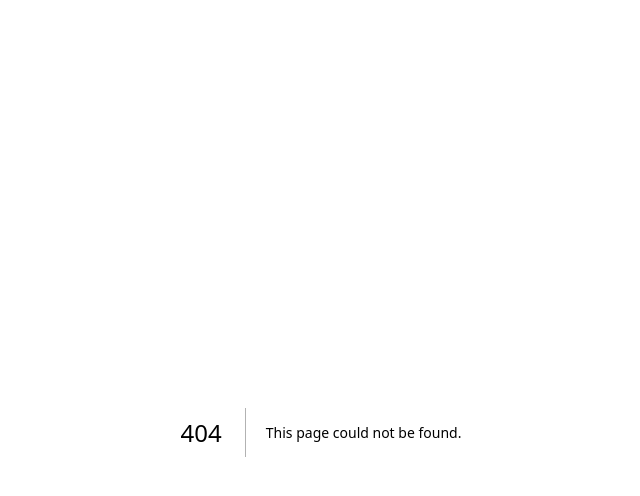
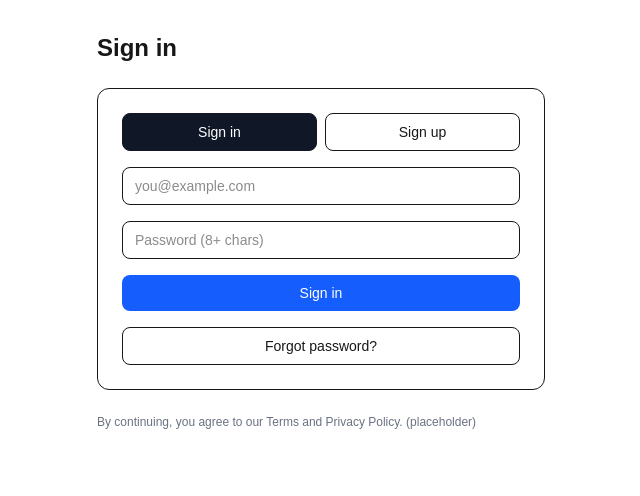
Before and after one commit to ryoichiben/project-manager-app, a Next.js app: page /login in a window 1280 px wide. Before the commit this address had no page. Shown: the top 496 px of the page, without its empty margins (319-959 px from the left). Built offline with nearby package versions, Linux system fonts and the light colour scheme; no server answers.

Commit message:
Add Email/Pass Login Functions

```diff
--- /dev/null
+++ b/app/auth/callback/page.tsx
@@ -0,0 +1,34 @@
+"use client";
+
+import { useEffect } from "react";
+import { useRouter } from "next/navigation";
+import { supabase } from "../../../lib/supabaseClient";
+
+export default function AuthCallbackPage() {
+  const router = useRouter();
+
+  useEffect(() => {
+    const run = async () => {
+      const url = new URL(window.location.href);
+      const code = url.searchParams.get("code");
+
+      if (code) {
+        const { error } = await supabase.auth.exchangeCodeForSession(code);
+        if (error) {
+          console.error(error);
+          router.replace("/login");
+          return;
+        }
+      }
+      router.replace("/projects");
+    };
+
+    run();
+  }, [router]);
+
+  return (
+    <main className="p-6">
+      <p className="text-sm text-gray-600">Signing you in...</p>
+    </main>
+  );
+}
--- /dev/null
+++ b/app/components/Header.tsx
@@ -0,0 +1,73 @@
+"use client";
+
+import { useEffect, useState } from "react";
+import { useRouter, usePathname } from "next/navigation";
+import { supabase } from "../../lib/supabaseClient";
+
+type UserInfo = {
+  id: string;
+  email: string | null;
+};
+
+export default function Header() {
+  const router = useRouter();
+  const pathname = usePathname(); // ★ 追加
+  const [user, setUser] = useState<UserInfo | null>(null);
+
+  // ★ ログイン画面ではヘッダー自体を出さない
+  if (pathname === "/login") {
+    return null;
+  }
+
+  const refreshUser = async () => {
+    const { data } = await supabase.auth.getSession();
+    const u = data.session?.user ?? null;
+    setUser(u ? { id: u.id, email: u.email ?? null } : null);
+  };
+
+  useEffect(() => {
+    refreshUser();
+    const { data: sub } = supabase.auth.onAuthStateChange(() => {
+      refreshUser();
+    });
+    return () => {
+      sub.subscription.unsubscribe();
+    };
+  }, []);
+
+  const logout = async () => {
+    await supabase.auth.signOut();
+    setUser(null);
+    router.push("/login");
+  };
+
+  return (
+    <header className="mb-8 flex items-start justify-between gap-4">
+      <div className="min-w-0">
+        <h1 className="text-xl font-bold">Project Manager</h1>
+
+        {user && (
+          <div className="mt-1 text-xs text-gray-600 space-y-0.5">
+            <div>
+              <span className="font-medium">Email:</span>{" "}
+              {user.email ?? "—"}
+            </div>
+            <div className="truncate max-w-[520px]">
+              <span className="font-medium">Auth ID:</span>{" "}
+              {user.id}
+            </div>
+          </div>
+        )}
+      </div>
+
+      {user && (
+        <button
+          onClick={logout}
+          className="shrink-0 rounded-lg border border-gray-200 px-3 py-1.5 text-sm text-gray-700 hover:bg-gray-100"
+        >
+          Logout
+        </button>
+      )}
+    </header>
+  );
+}
--- a/app/layout.tsx
+++ b/app/layout.tsx
@@ -1,32 +1,17 @@
-import type { Metadata } from "next";
-import { Geist, Geist_Mono } from "next/font/google";
 import "./globals.css";
-
-const geistSans = Geist({
-  variable: "--font-geist-sans",
-  subsets: ["latin"],
-});
-
-const geistMono = Geist_Mono({
-  variable: "--font-geist-mono",
-  subsets: ["latin"],
-});
-
-export const metadata: Metadata = {
-  title: "Create Next App",
-  description: "Generated by create next app",
-};
+import Header from "./components/Header";
 
 export default function RootLayout({
   children,
-}: Readonly<{
+}: {
   children: React.ReactNode;
-}>) {
+}) {
   return (
     <html lang="ja">
       <body className="bg-gray-50 text-gray-900">
         <div className="max-w-4xl mx-auto px-6 py-8">
-        {children}
+          <Header />
+          {children}
         </div>
       </body>
     </html>
--- /dev/null
+++ b/app/login/page.tsx
@@ -0,0 +1,138 @@
+"use client";
+
+import { useState } from "react";
+import { useRouter } from "next/navigation";
+import { supabase } from "../../lib/supabaseClient";
+
+export default function LoginPage() {
+  const router = useRouter();
+
+  const [mode, setMode] = useState<"signin" | "signup">("signin");
+  const [email, setEmail] = useState("");
+  const [password, setPassword] = useState("");
+
+  const [loading, setLoading] = useState(false);
+
+  const submit = async () => {
+    setLoading(true);
+
+    try {
+        if (mode === "signup") {
+            const { error } = await supabase.auth.signUp({
+                email,
+                password,
+            });
+
+  if (error) {
+    alert(error.message);
+    return;
+  }
+
+  // 登録完了メッセージ
+  alert(
+    "Account created. Please sign in with your email and password."
+  );
+
+  // ★ projects に行かない
+  // ★ サインイン画面に戻す
+  setMode("signin");
+  setPassword("");
+
+  return;
+}
+      // signin
+      const { error } = await supabase.auth.signInWithPassword({
+        email,
+        password,
+      });
+      if (error) {
+        alert(error.message);
+        return;
+      }
+
+      router.push("/projects");
+    } finally {
+      setLoading(false);
+    }
+  };
+
+  const resetPassword = async () => {
+    if (!email) {
+      alert("Please enter your email first.");
+      return;
+    }
+    const { error } = await supabase.auth.resetPasswordForEmail(email, {
+      redirectTo: `${location.origin}/reset-password`,
+    });
+    if (error) alert(error.message);
+    else alert("Password reset email sent.");
+  };
+
+  return (
+    <main className="max-w-md mx-auto space-y-6">
+      <h1 className="text-2xl font-bold">
+        {mode === "signin" ? "Sign in" : "Create account"}
+      </h1>
+
+      <div className="rounded-xl border bg-white p-6 space-y-4">
+        <div className="flex gap-2">
+          <button
+            onClick={() => setMode("signin")}
+            className={`flex-1 rounded-lg px-3 py-2 text-sm font-medium border ${
+              mode === "signin" ? "bg-gray-900 text-white border-gray-900" : "hover:bg-gray-50"
+            }`}
+          >
+            Sign in
+          </button>
+          <button
+            onClick={() => setMode("signup")}
+            className={`flex-1 rounded-lg px-3 py-2 text-sm font-medium border ${
+              mode === "signup" ? "bg-gray-900 text-white border-gray-900" : "hover:bg-gray-50"
+            }`}
+          >
+            Sign up
+          </button>
+        </div>
+
+        <input
+          type="email"
+          placeholder="you@example.com"
+          className="w-full rounded-lg border px-3 py-2 text-sm"
+          value={email}
+          onChange={(e) => setEmail(e.target.value)}
+          autoComplete="email"
+        />
+
+        <input
+          type="password"
+          placeholder="Password (8+ chars)"
+          className="w-full rounded-lg border px-3 py-2 text-sm"
+          value={password}
+          onChange={(e) => setPassword(e.target.value)}
+          autoComplete={mode === "signin" ? "current-password" : "new-password"}
+        />
+
+        <button
+          onClick={submit}
+          disabled={loading}
+          className="w-full rounded-lg bg-blue-600 px-4 py-2 text-sm font-medium text-white hover:bg-blue-700 disabled:opacity-60"
+        >
+          {loading ? "Please wait..." : mode === "signin" ? "Sign in" : "Create account"}
+        </button>
+
+        {mode === "signin" && (
+          <button
+            onClick={resetPassword}
+            className="w-full rounded-lg border px-4 py-2 text-sm font-medium hover:bg-gray-50"
+          >
+            Forgot password?
+          </button>
+        )}
+      </div>
+
+      <p className="text-xs text-gray-500">
+        By continuing, you agree to our Terms and Privacy Policy. (placeholder)
+      </p>
+    </main>
+  );
+}
--- a/app/projects/page.tsx
+++ b/app/projects/page.tsx
@@ -81,10 +81,11 @@ export default function ProjectsPage() {
         name: name.trim(),
         description: description.trim() || null,
       });
+
       if (error) {
         console.error(error);
-        alert("Failed to create project");
-        return;
+        alert(`${error.code ?? ""} ${error.message ?? ""} ${error.details ?? ""}`.trim());
+
       }
       closeModal();
       await loadProjects();
@@ -103,9 +104,10 @@ export default function ProjectsPage() {
 
       if (error) {
         console.error(error);
-      alert("Failed to update project");
+        alert(`${error.code ?? ""} ${error.message ?? ""} ${error.details ?? ""}`.trim());
         return;
       }
+
     closeModal();
     await loadProjects();
   };
@@ -116,10 +118,11 @@ export default function ProjectsPage() {
     if (!ok) return;
 
     const { error } = await supabase.from("projects").delete().eq("id", id);
+
       if (error) {
         console.error(error);
-      alert("Failed to delete project");
-      return;
+        alert(`${error.code ?? ""} ${error.message ?? ""} ${error.details ?? ""}`.trim());
+
     }
     await loadProjects();
   };
--- /dev/null
+++ b/app/reset-password/page.tsx
@@ -0,0 +1,50 @@
+"use client";
+
+import { useState } from "react";
+import { useRouter } from "next/navigation";
+import { supabase } from "../../lib/supabaseClient";
+
+export default function ResetPasswordPage() {
+  const router = useRouter();
+  const [password, setPassword] = useState("");
+  const [loading, setLoading] = useState(false);
+
+  const updatePassword = async () => {
+    setLoading(true);
+    try {
+      const { error } = await supabase.auth.updateUser({ password });
+      if (error) {
+        alert(error.message);
+        return;
+      }
+      alert("Password updated.");
+      router.push("/projects");
+    } finally {
+      setLoading(false);
+    }
+  };
+
+  return (
+    <main className="max-w-md mx-auto space-y-6">
+      <h1 className="text-2xl font-bold">Reset password</h1>
+
+      <div className="rounded-xl border bg-white p-6 space-y-4">
+        <input
+          type="password"
+          placeholder="New password"
+          className="w-full rounded-lg border px-3 py-2 text-sm"
+          value={password}
+          onChange={(e) => setPassword(e.target.value)}
+          autoComplete="new-password"
+        />
+        <button
+          onClick={updatePassword}
+          disabled={loading}
+          className="w-full rounded-lg bg-blue-600 px-4 py-2 text-sm font-medium text-white hover:bg-blue-700 disabled:opacity-60"
+        >
+          {loading ? "Please wait..." : "Update password"}
+        </button>
+      </div>
+    </main>
+  );
+}
--- /dev/null
+++ b/lib/supabase/browser.ts
@@ -0,0 +1,8 @@
+import { createBrowserClient } from "@supabase/ssr";
+
+export function createSupabaseBrowser() {
+  return createBrowserClient(
+    process.env.NEXT_PUBLIC_SUPABASE_URL!,
+    process.env.NEXT_PUBLIC_SUPABASE_ANON_KEY!
+  );
+}
--- a/lib/supabaseClient.ts
+++ b/lib/supabaseClient.ts
@@ -1,6 +1,6 @@
 import { createClient } from "@supabase/supabase-js";
 
-const supabaseUrl = process.env.NEXT_PUBLIC_SUPABASE_URL!;
-const supabaseAnonKey = process.env.NEXT_PUBLIC_SUPABASE_ANON_KEY!;
-
-export const supabase = createClient(supabaseUrl, supabaseAnonKey);
+export const supabase = createClient(
+  process.env.NEXT_PUBLIC_SUPABASE_URL!,
+  process.env.NEXT_PUBLIC_SUPABASE_ANON_KEY!
+);
```
Lines whose indentation alone changed are shown as unchanged.
